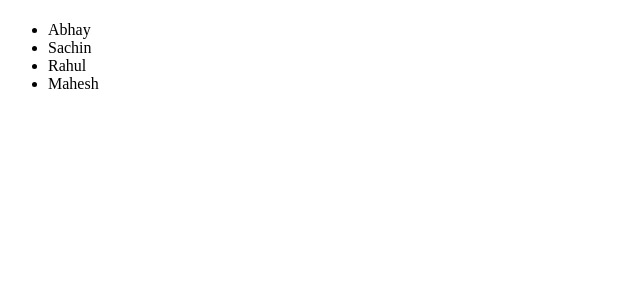
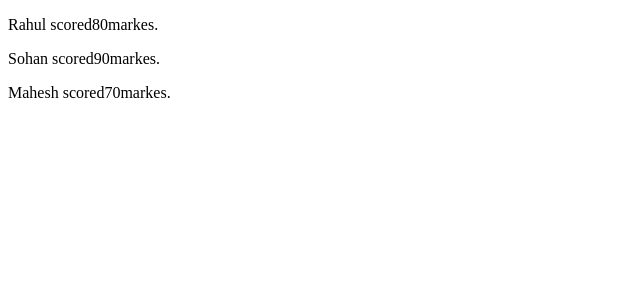
Before and after one commit to anurag-vns/abcd, a React (Create React App) app: page / in a window 1280 px wide. Shown: the top 300 px of the page, without its empty margins (0-640 px from the left). Built offline with nearby package versions, Linux system fonts and the light colour scheme.

Commit message:
List of Students with Marks
What if each item is an object?

```diff
--- a/src/App.js
+++ b/src/App.js
@@ -1,11 +1,12 @@
 import React from 'react';
-import ExampleA from './Arrayfunction/ExampleA';
+import ExampleB from './Arrayfunction/ExampleB';
 
 
 
 function App() {
   return (
-    <ExampleA />
+
+    <ExampleB/>
 
 
   );
--- /dev/null
+++ b/src/Arrayfunction/ExampleB.js
@@ -0,0 +1,17 @@
+import React from "react";;
+
+function ExampleB() {
+    const students = [
+        { name: 'Rahul', marks: 80 },
+        { name: 'Sohan', marks: 90 },
+        { name: 'Mahesh', marks: 70 }
+    ];
+    return (
+        <div>
+            {students.map((student, index) =>(
+                <p key={index}>{student.name} scored{student.marks}markes.</p>
+            )) }
+        </div>
+    );
+}
+export default ExampleB;
```
